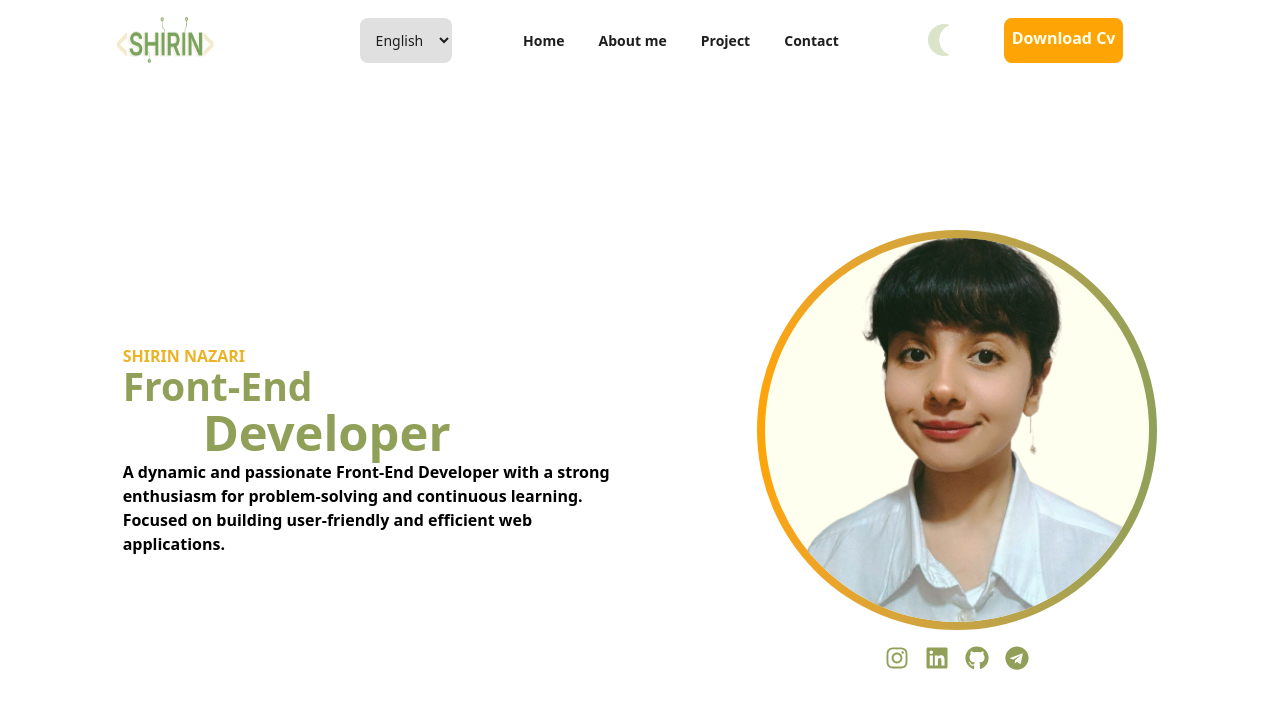
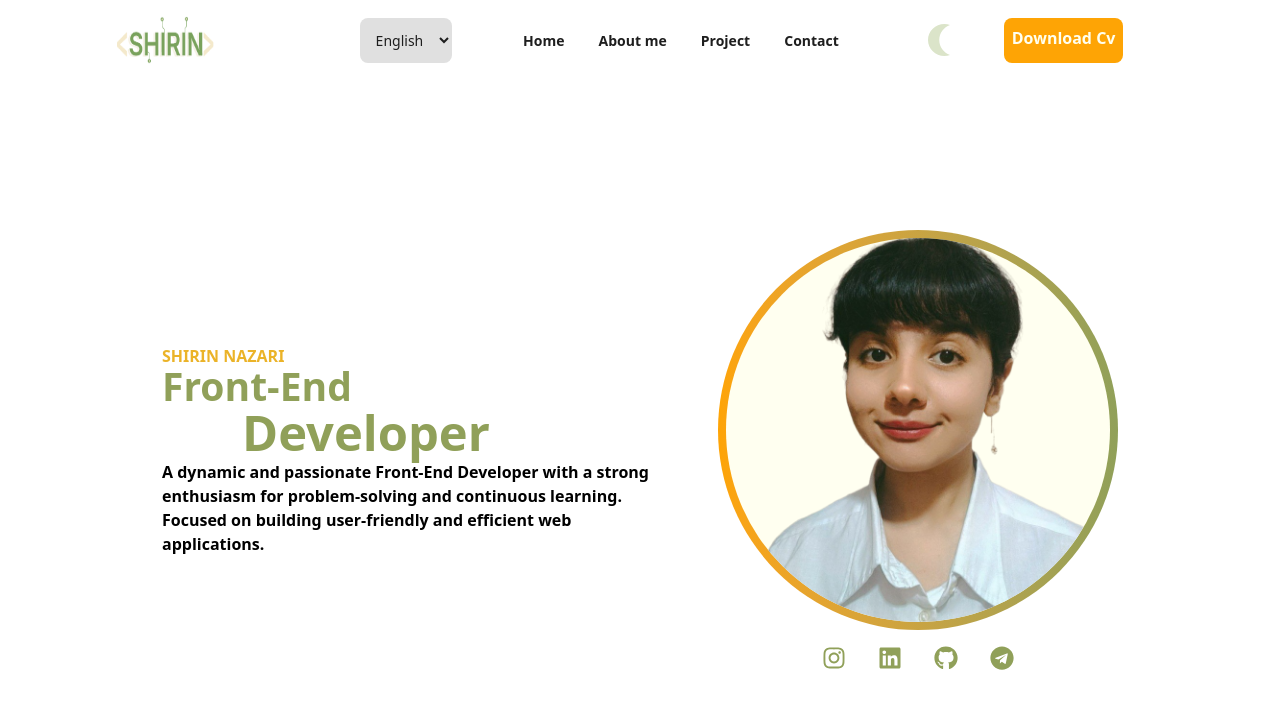
Before and after one commit to shirin-nazari/shirinportfolio, a Next.js app: page /en in a window 1280 px wide. Shown: the top 708 px of the page. Built offline with nearby package versions, Linux system fonts and the light colour scheme.

Commit message:
add version persian

```diff
--- a/messages/fa/fa.json
+++ b/messages/fa/fa.json
@@ -8,7 +8,8 @@
     "lightMode": "حالت روز"
   },
   "homePage": {
-    "title": "به پورتفولیو من خوش امدید",
-    "description": "من توسعه دهنده فرانت هستم"
+    "name": "شیرین نظری",
+    "title": "توسعه‌دهنده فرانت‌اند",
+    "description": "یک توسعه‌دهنده فرانت‌اند پرانرژی و باانگیزه که علاقه زیادی به حل مسئله و یادگیری مداوم دارد. تمرکزم بر ساخت وب‌اپلیکیشن‌های کاربرپسند و کارآمد است."
   }
 }
--- a/src/app/[locale]/components/Hero.tsx
+++ b/src/app/[locale]/components/Hero.tsx
@@ -1,26 +1,30 @@
+'use client';
 import { useTranslations } from 'next-intl';
 import Image from 'next/image';
 import React from 'react';
 // import shirin from '@/public/shirin-nazari-bg.jpg';
 import shirin from '@/public/shirin-nazari.png';
 import SocialMedia from './SocialMedia';
+import { usePathname } from '@/src/i18n/navigation';
 
 export const Hero = () => {
+  const pathname = usePathname();
   const t = useTranslations('homePage');
   const title = t('title').split(' ');
   return (
-    <div className="flex items-center w-full h-full justify-evenly flex-wrap-reverse">
+    <div
+      className="flex items-center w-full h-full justify-center space-x-11 flex-wrap-reverse "
+      dir={pathname.startsWith('/fa') ? 'rtl' : 'ltr'}
+    >
       <div className="w-fit">
         {' '}
         <h2 className="text-secondary font-bold">{t('name')}</h2>
-        <h1 className="font-bold text-3xl pb-2 w-xs text-logo">{title[0]}</h1>
-        <h2 className="font-bold text-4xl pb-2 w-xs text-logo ml-20">
-          {title[1]}
-        </h2>
-        <p className="font-semibold w-lg">{t('description')}</p>
+        <h1 className="font-bold text-3xl pb-2 text-logo">{title[0]}</h1>
+        <h2 className="font-bold text-4xl pb-2 text-logo ml-20">{title[1]}</h2>
+        <p className="font-semibold w-lg ">{t('description')}</p>
       </div>
-      <div className="h-full flex flex-col space-y-4">
-        <div className="w-fit h-lg rounded-full bg-gradient-to-r from-warning to-logo ">
+      <div className="h-full flex flex-col items-center justify-center  space-y-4">
+        <div className="w-fit h-lg rounded-full bg-gradient-to-r from-warning to-logo">
           <div className="bg-white-bg w-sm h-fit rounded-full m-2 dark:bg-dark-mode">
             <Image
               alt="profile"
--- a/src/app/[locale]/components/Navbar/MobileNavbar.tsx
+++ b/src/app/[locale]/components/Navbar/MobileNavbar.tsx
@@ -1,11 +1,9 @@
 import { useTheme } from '@/context/ThemeProvider';
 import { useTranslations } from 'next-intl';
 import Link from 'next/link';
-import React, { useTransition } from 'react';
 import Light from '@/public/sun.svg';
 import Moon from '@/public/moon.svg';
 import Image from 'next/image';
-import { usePathname, useRouter } from '@/src/i18n/navigation';
 import LanguageSwitcher from './LanguageSwitcher';
 
 const MobileNavbar = () => {
--- a/src/app/[locale]/components/SocialMedia.tsx
+++ b/src/app/[locale]/components/SocialMedia.tsx
@@ -5,18 +5,18 @@ import { FaInstagram } from 'react-icons/fa6';
 
 const SocialMedia = () => {
   return (
-    <div className="flex justify-center items-center space-x-4 font-bold text-logo">
+    <div className="flex w-3xs justify-evenly items-center text-logo ">
       <Link href="https://www.instagram.com/shirin._.nh/#" target="_blank">
-        <FaInstagram className="w-6 h-6" />
+        <FaInstagram className="w-6 h-6 " />
       </Link>
       <Link href="https://www.linkedin.com/in/shirin-nazari/" target="_blank">
-        <FaLinkedin className="w-6 h-6" />
+        <FaLinkedin className="w-6 h-6 " />
       </Link>
       <Link href="https://github.com/shirin-nazari" target="_blank">
-        <FaGithub className="w-6 h-6" />
+        <FaGithub className="w-6 h-6 " />
       </Link>
       <Link href="https://t.me/shirin_nh80" target="_blank">
-        <FaTelegram className="w-6 h-6" />
+        <FaTelegram className="w-6 h-6 " />
       </Link>
     </div>
   );
```
